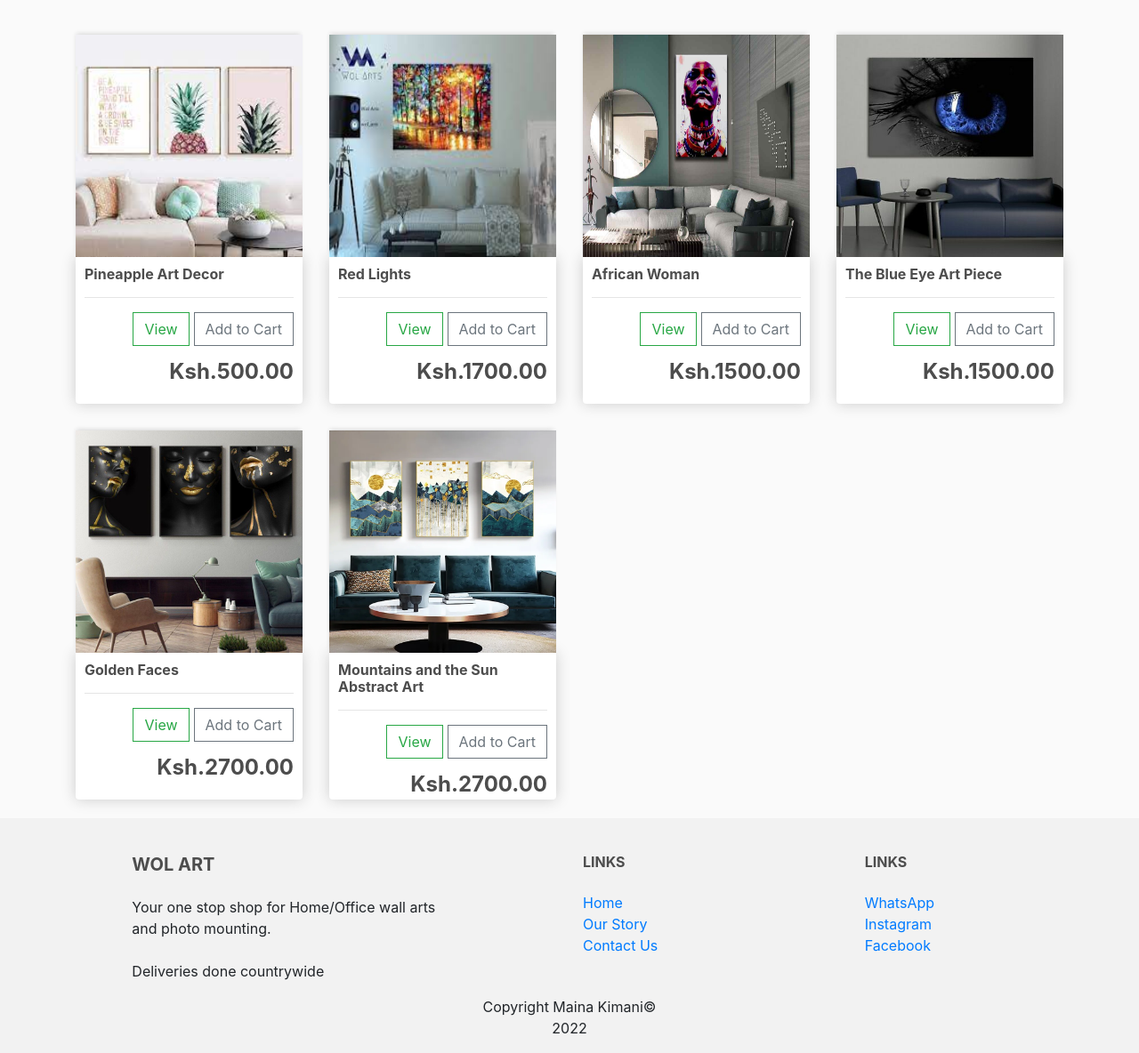
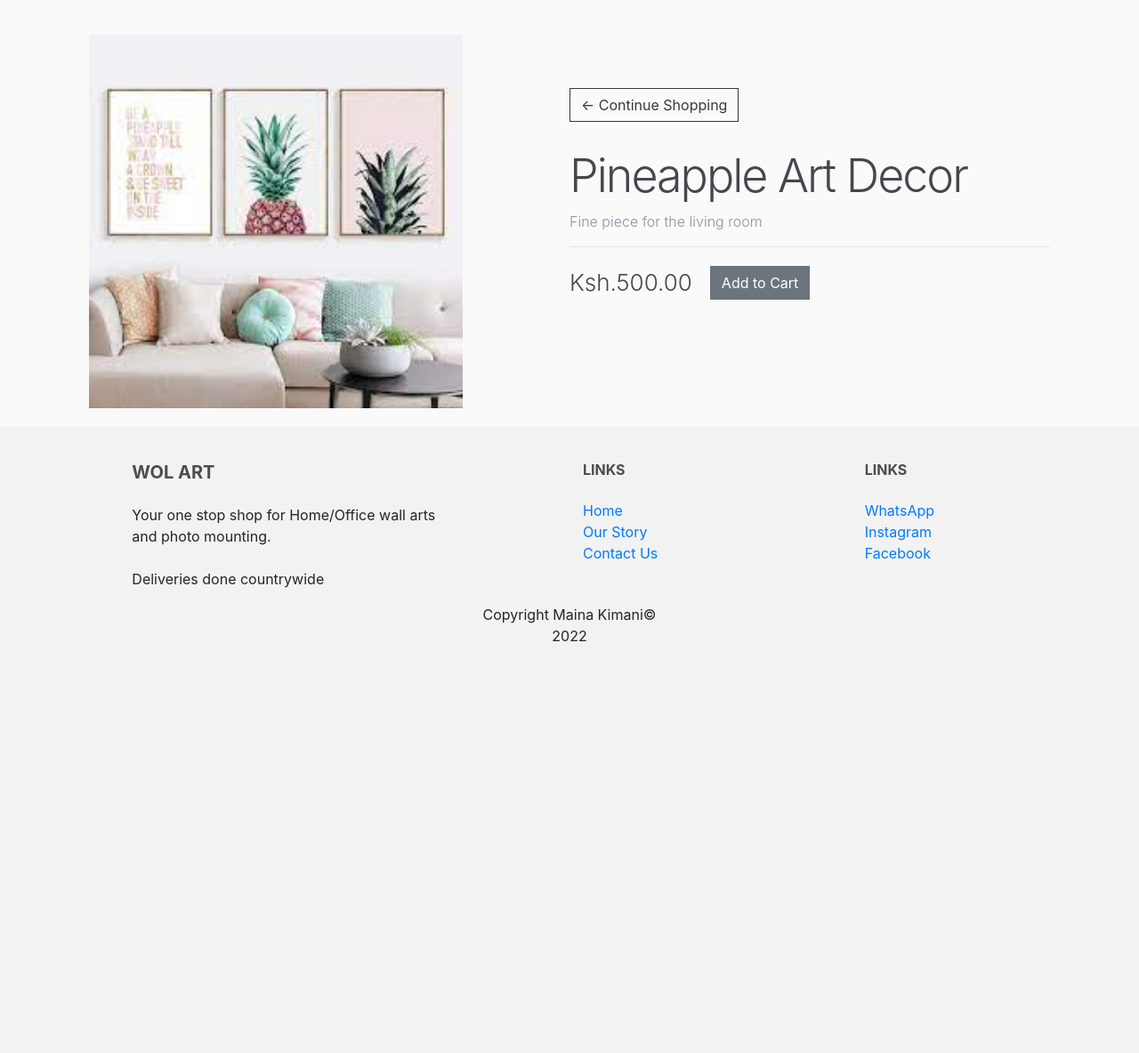
Before and after one commit to Alex-Maina/wolarts, a Django app: template store/templates/store/product.html in a window 1280 px wide. Shown: the part 57-1241 px from the top of the page at 89% size. After the commit the page ends 778 px from the top, so only its background shows below. Run offline with Django 3.2, Linux system fonts and the light colour scheme; data comes from the database, SQL or seed files in the repository; tables that the repository leaves empty hold one stand-in row (values such as "Sample post"); the template is opened without the code that fills it: values that come from a table or form of the project are taken from there, most other values are stand-ins (such as "Sample title", 1, 10 or a date in 2020); some libraries are stand-ins or nearby versions.

Commit message:
Product page added

```diff
--- a/store/templates/store/product.html
+++ b/store/templates/store/product.html
@@ -2,25 +2,42 @@
 {% load static %}
 {% block content %}
 
+	<main class="container-wrapper">
 
-	<div class="row">
-		{% for product in products %}
-		<div class="col-lg-3 productDisplay">
-			<img class="thumbnail" src="{{product.image.url}}">
-			<div class="box-element product">
-				<h6><strong>{{product.name}}</strong></h6>
-				<hr>
-				<button data-product={{product.id}} data-action="add" style="float: right" class="btn btn-outline-secondary add-btn update-cart">Add to Cart</button>
-				<a style="float: right; margin-right:5px" class="btn btn-outline-success" href="#">View</a> <span class="">
-				<br>
-				<h4 style="float: right"><strong>Ksh.{{product.price}}</strong></h4>
-
-			</div>
+        <!-- Left Column/product image -->
+        <div class="left-column">
+			<img src="{{product.image.url}}" >
 		</div>
 
-		{% endfor %}
-	</div>
 
+        <!-- Right Column -->
+  		<div class="right-column">
 
+    		<!-- Product Description -->
+			<div class="product-description">
+
+				<a  class="btn btn-outline-dark"  href="{% url 'store' %}">&#x2190; Continue Shopping</a>
+
+				<br>
+
+				<h1 style="padding-top: 30px;">{{product.name}}</h1>
+				 <p>
+					{{product.description}}
+				</p>
+			</div>
+
+    		<!-- Product Configuration -->
+    		<div class="product-configuration">
+
+				<div class="product-price">
+					<span>Ksh.{{product.price}}</span>
+					<button data-product={{product.id}} data-action="add" style="float: right"
+					class="btn btn-secondary add-btn update-cart">Add to Cart</button>
+
+				</div>
+				</div>
+			  </main>
+
+	</main>
 
 {% endblock content %}
```
